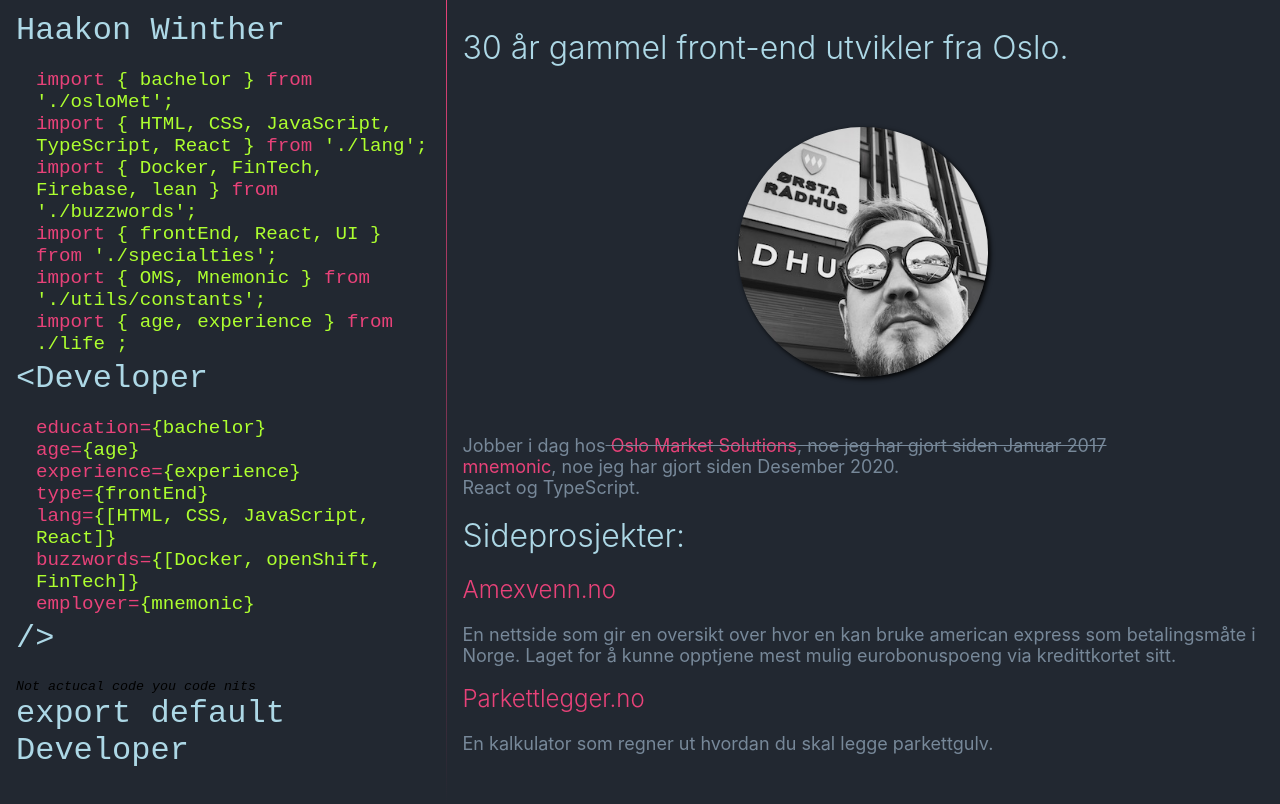
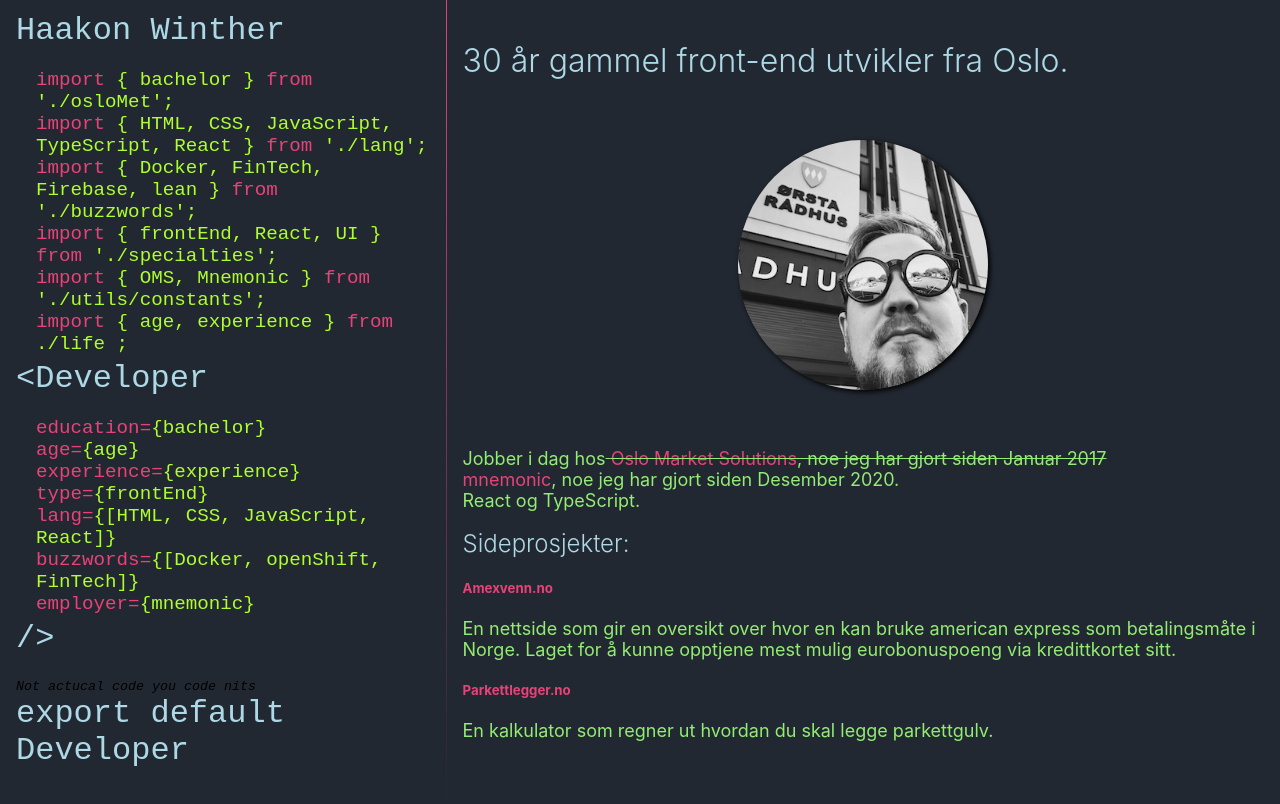
Before and after one commit to HaakonW/haakonw, a React (Create React App) app: page / in a window 1280 px wide. Built offline with nearby package versions, Linux system fonts and the light colour scheme.

Commit message:
Removed moment

```diff
--- a/package.json
+++ b/package.json
@@ -3,12 +3,10 @@
   "version": "0.1.0",
   "private": true,
   "dependencies": {
-    "moment": "^2.24.0",
     "react": "^18.2.0",
     "react-dom": "^18.2.0"
   },
   "devDependencies": {
-    "@fortawesome/fontawesome-free": "^5.10.1",
     "react-scripts": "5.0.1"
   },
   "scripts": {
--- a/public/index.html
+++ b/public/index.html
@@ -5,6 +5,7 @@
     <!-- <link rel="shortcut icon" href="%PUBLIC_URL%/favicon.ico" /> -->
     <meta name="viewport" content="width=device-width, initial-scale=1" />
     <meta name="theme-color" content="#000000" />
+    <meta name="Haakon Winther" content="Haakon.no er Haakon Winther sin nettside om han">
     <!--
       manifest.json provides metadata used when your web app is installed on a
       user's mobile device or desktop. See https://developers.google.com/web/fundamentals/web-app-manifest/
--- a/src/About.js
+++ b/src/About.js
@@ -1,19 +1,19 @@
 import React from 'react';
-import moment from 'moment';
 import img from './profilePic.jpg';
 import './App.css';
 
-// function calculateAge(birthday) { // birthday is a date
-//   var ageDifMs = Date.now() - birthday;
-//   var ageDate = new Date(ageDifMs); // miliseconds from epoch
-//   return Math.abs(ageDate.getUTCFullYear() - 1970);
-// }
+function calculateAge(birthday) {
+  // birthday is a date
+  var ageDifMs = Date.now() - birthday;
+  var ageDate = new Date(ageDifMs); // miliseconds from epoch
+  return Math.abs(ageDate.getUTCFullYear() - 1970);
+}
 
 const About = () => (
   <article className="rightSide">
     <h2>
-      {moment().diff(moment('01/05/1989'), 'years')} år gammel front-end
-      utvikler fra Oslo.{' '}
+      {calculateAge(new Date('05/01/1989'))} år gammel front-end utvikler fra
+      Oslo.{' '}
     </h2>
     <div>
       <img
@@ -47,10 +47,10 @@
       </p>
     </div>
     <div>
-      <h3>Sideprosjekter:</h3>
+      <h4>Sideprosjekter:</h4>
       <div className="sideProjects">
         <div>
-          <h4>
+          <h5>
             <a
               rel="noopener noreferrer"
               target="_blank"
@@ -58,7 +58,7 @@
             >
               Amexvenn.no
             </a>
-          </h4>
+          </h5>
           <p>
             En nettside som gir en oversikt over hvor en kan bruke american
             express som betalingsmåte i Norge. Laget for å kunne opptjene mest
@@ -66,7 +66,7 @@
           </p>
         </div>
         <div>
-          <h4>
+          <h5>
             <a
               rel="noopener noreferrer"
               target="_blank"
@@ -74,7 +74,7 @@
             >
               Parkettlegger.no
             </a>
-          </h4>
+          </h5>
           <p>En kalkulator som regner ut hvordan du skal legge parkettgulv.</p>
         </div>
       </div>
--- a/src/App.css
+++ b/src/App.css
@@ -24,7 +24,7 @@
 }
 
 p {
-  color: lightslategray;
+  color: #93ec73;
   font-size: 18px;
 }
 
```
Also changed, not shown: 1 other file (tests, documents, lock files or other folders).
